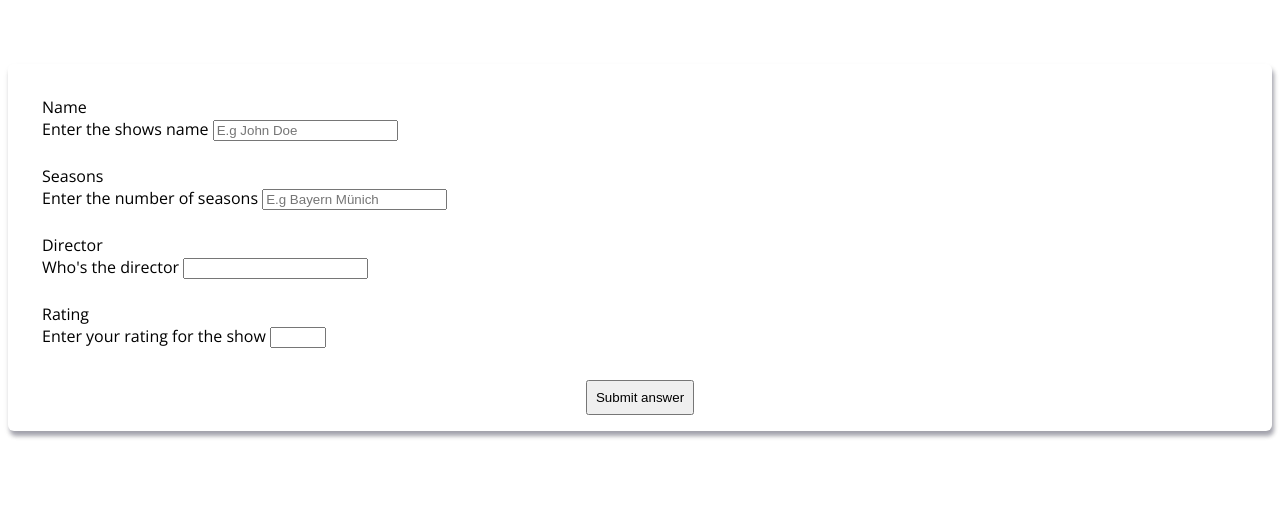
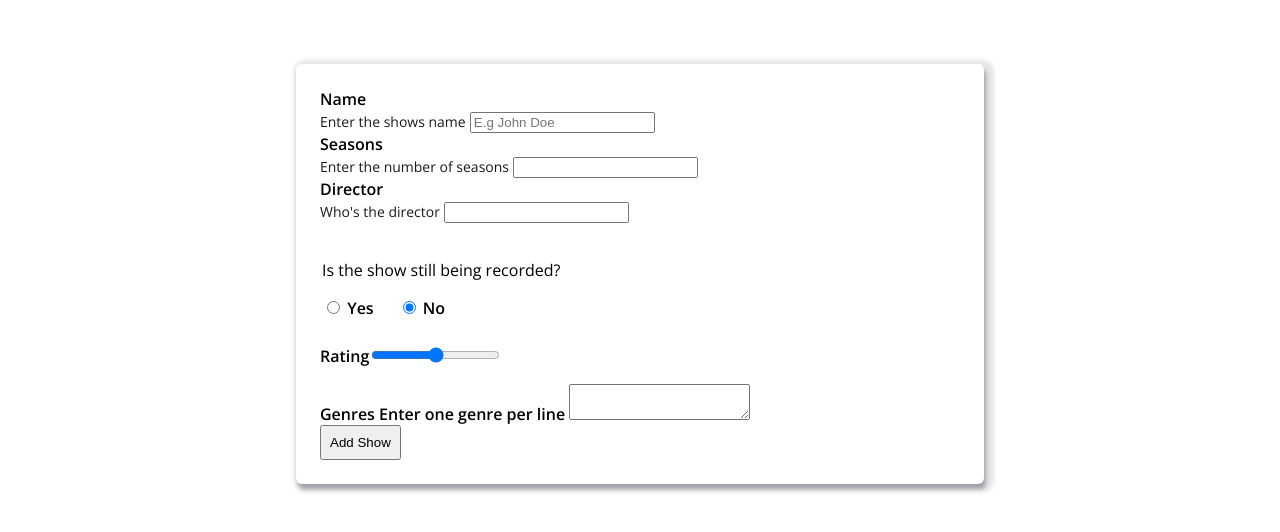
Before and after one commit to ReiSikk/formsExercises, a plain HTML site: page formtest/index.html in a window 1280 px wide. Shown: the part 136-668 px from the top of the page. Drawn offline with nearby package versions, Linux system fonts and the light colour scheme.

Commit message:
tv show POST working

```diff
--- a/formtest/index.html
+++ b/formtest/index.html
@@ -15,32 +15,70 @@
   </head>
   <body>
     <main>
-      <section class="form_group">
+      <section class="form">
         <form action="submit" onsubmit="return false">
-          <fieldset>
+          <div class="form_group">
             <label for="name"
               >Name<br /><span>Enter the shows name</span>
-              <input id="name" type="text" name="name" type="text" required placeholder="E.g John Doe" />
+              <input id="name" type="text" name="name" required placeholder="E.g John Doe" />
             </label>
+          </div>
+          <div class="form_group">
+            <label for="seasons"
+              >Seasons<br /><span>Enter the number of seasons</span>
+              <input type="number" id="seasons" name="seasons" pattern="[0-9]" inputmode="numeric" required />
+            </label>
+          </div>
+          <div class="form_group">
+            <label for="director"
+              >Director<br /><span>Who's the director</span>
+              <input type="text" id="director" list="director-names" name="director" required />
+            </label>
+          </div>
+          <datalist id="director-names">
+            <option value="Martin Scorcese"></option>
+            <option value="John Woo"></option>
+            <option value="Questin Tarantino"></option>
+            <option value="Wes Anderson"></option>
+            <option value="Jason Bateman"></option>
+          </datalist>
+          <fieldset class="ongoing">
+            <legend>Ongoing?</legend>
+            <span class="hint">Is the show still being recorded?</span>
+            <ul role="list" class="controls">
+              <li>
+                <label for="yes">
+                  <input id="yes" type="radio" name="ongoing" value="yes" />
+                  Yes
+                </label>
+              </li>
+              <li>
+                <label for="no">
+                  <input id="no" type="radio" name="ongoing" value="no" checked />
+                  No
+                </label>
+              </li>
+            </ul>
+          </fieldset>
 
-            <label for="winner"
-              >Seasons<br /><span>Enter the number of seasons</span>
-              <input type="text" id="winner" name="winner" required placeholder="E.g Bayern Münich" />
+          <div class="form_group">
+            <label for="rating">Rating</label>
+            <div class="range_wrap">
+              <input type="range" step="0.1" min="0" max="5" value="2.5" id="rating" name="rating" />
+              <p class="rating"></p>
+            </div>
+          </div>
+          <div class="form-group">
+            <label for="genres">
+              Genres
+              <span class="hint">Enter one genre per line</span>
             </label>
-
-            <label for="topscorer"
-              >Director<br /><span>Who's the director</span>
-              <input type="text" id="topscorer" required />
-            </label>
-
-            <label for="nrofgoals"
-              >Rating<br /><span>Enter your rating for the show</span>
-              <input type="number" inputmode="numeric" min="0" max="40" required />
-            </label>
-          </fieldset>
+            <textarea name="genres" id="genres" required></textarea>
+          </div>
+          <button name="submit" data-add class="btn">Add Show</button>
         </form>
-        <button type="submit" forrole="button">Submit answer</button>
       </section>
     </main>
+    <script type="module" src="script.js"></script>
   </body>
 </html>
--- /dev/null
+++ b/formtest/script.js
@@ -0,0 +1,44 @@
+"use strict";
+
+const url = "https://kicccjzxkllqlhbuozqh.supabase.co/rest/v1/tvshows";
+const headers = {
+  apikey:
+    "eyJhbGciOiJIUzI1NiIsInR5cCI6IkpXVCJ9.eyJpc3MiOiJzdXBhYmFzZSIsInJlZiI6ImtpY2Njanp4a2xscWxoYnVvenFoIiwicm9sZSI6ImFub24iLCJpYXQiOjE2NjY1OTg3MjYsImV4cCI6MTk4MjE3NDcyNn0.0fy2lU1BbfgzXVllYJiYei1pl2Pua6RR9ndixISNEXU",
+  Authorization:
+    "Bearer eyJhbGciOiJIUzI1NiIsInR5cCI6IkpXVCJ9.eyJpc3MiOiJzdXBhYmFzZSIsInJlZiI6ImtpY2Njanp4a2xscWxoYnVvenFoIiwicm9sZSI6ImFub24iLCJpYXQiOjE2NjY1OTg3MjYsImV4cCI6MTk4MjE3NDcyNn0.0fy2lU1BbfgzXVllYJiYei1pl2Pua6RR9ndixISNEXU",
+  "Content-Type": "application/json",
+  Prefer: "return=representation",
+};
+const form = document.querySelector("form");
+document.querySelector("input[type=range]").addEventListener("input", () => {
+  document.querySelector(".rating").textContent =
+    "You really give this a " + document.querySelector("input[type=range]").value + " rating?";
+});
+
+function addShow(newShow) {
+  const options = {
+    method: "POST",
+    headers: headers,
+    body: JSON.stringify(newShow),
+  };
+
+  fetch(url, options)
+    .then((res) => res.json())
+    .then((data) => {
+      console.log(data);
+    });
+}
+
+form.addEventListener("submit", (e) => {
+  e.preventDefault();
+  const show = {
+    genres: form.elements.genres.value.split("\n"),
+    seasons: form.elements.seasons.value,
+    director: form.elements.director.value,
+    rating: form.elements.rating.value,
+    //the next line is essentially a an if statement
+    ongoing: form.elements.ongoing.value === "yes" ? true : false,
+    name: form.elements.name,
+  };
+  addShow(show);
+});
--- a/formtest/style.css
+++ b/formtest/style.css
@@ -6,24 +6,49 @@ body {
   color: green;
 } */
 fieldset {
+  margin-top: 0.5rem;
+  padding-left: 0;
+  border: none;
+}
+fieldset legend {
+  visibility: hidden;
+}
+fieldset ul {
+  display: flex;
+  justify-content: flex-start;
+  gap: 1.5rem;
+}
+
+ul,
+li {
+  list-style-type: none;
+  padding-left: 0;
+}
+main {
+  display: grid;
+  justify-content: center;
+  margin-top: 25vh;
+}
+.form {
   display: flex;
   flex-direction: column;
-  gap: 1.5rem;
-  border: none;
-  padding: 2rem;
-}
-main {
-  display: flex;
-  justify-content: center;
-  flex-direction: column;
-  margin-top: 25vh;
+  max-width: 75vw;
+  min-width: 50vw;
+  padding: 1.5rem;
+  border-radius: 6px;
+  box-shadow: 4px 2px 4px 6px rgba(0, 0, 30, 0.1), 2px 5px 4px rgba(0, 0, 30, 0.3);
 }
 .form_group {
   display: flex;
-  flex-direction: column;
-  padding-bottom: 1rem;
-  border-radius: 6px;
-  box-shadow: 1px 4px 6px rgba(0, 0, 30, 0.1), 2px 5px 4px rgba(0, 0, 30, 0.3);
+  justify-content: flex-start;
+}
+.form_group span {
+  opacity: 0.9;
+  font-size: 14px;
+  font-weight: 300;
+}
+label {
+  font-weight: 600;
 }
 button {
   align-self: center;
```
Also changed, not shown: formtest/creditcard.html (+0 -1 lines).
